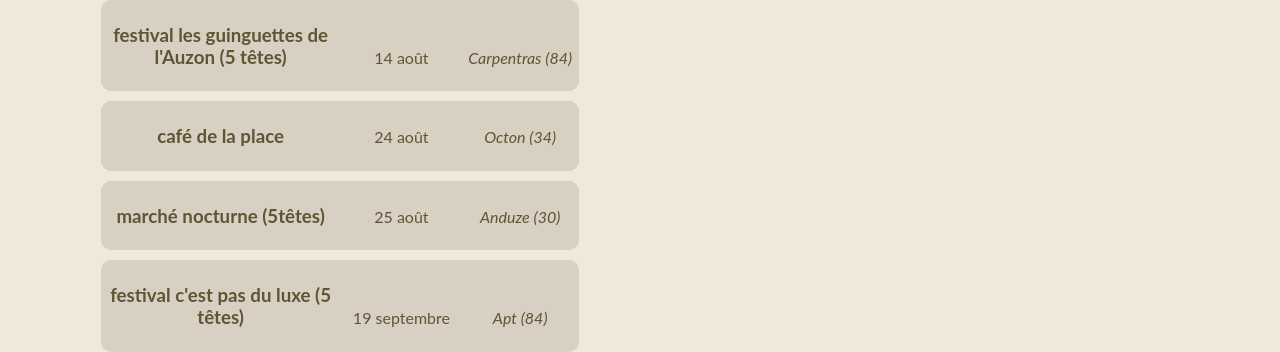
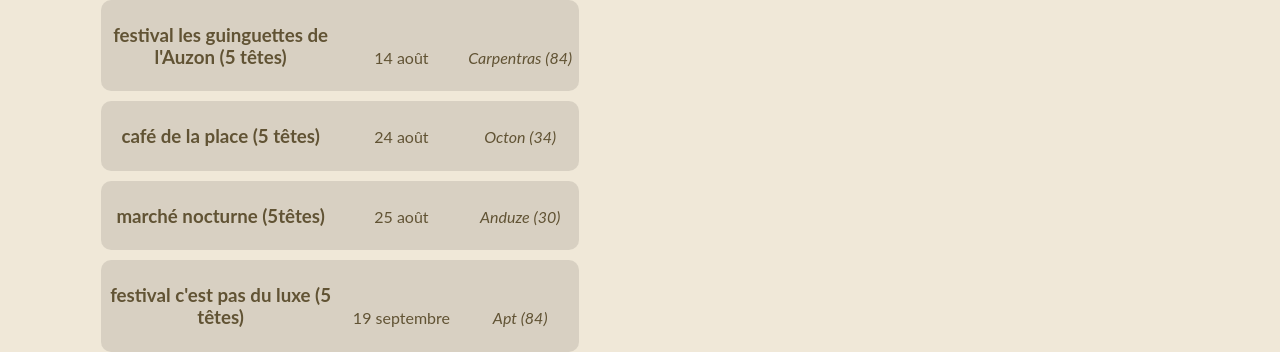
Before and after one commit to ftmftrs/ftmftrs.github.io, a Jekyll site: the page built from concert/index.html, in a window 1280 px wide and 900 px high, scrolled down 1826 px. Shown: the part 135-487 px from the top of the window. Built offline with Jekyll 4.4.1, drawn with Linux system fonts in a browser that asks for light colours; Markdown is read by kramdown in place of the engine named in the settings; comment, search, counter and statistics services are not loaded.

Commit message:
Update concerts.yml

```diff
--- a/_data/concerts.yml
+++ b/_data/concerts.yml
@@ -53,7 +53,7 @@
   date: 14 août
   address: Carpentras (84)
 
-- title: café de la place
+- title: café de la place (5 têtes)
   date: 24 août
   address: Octon (34)
 
```
